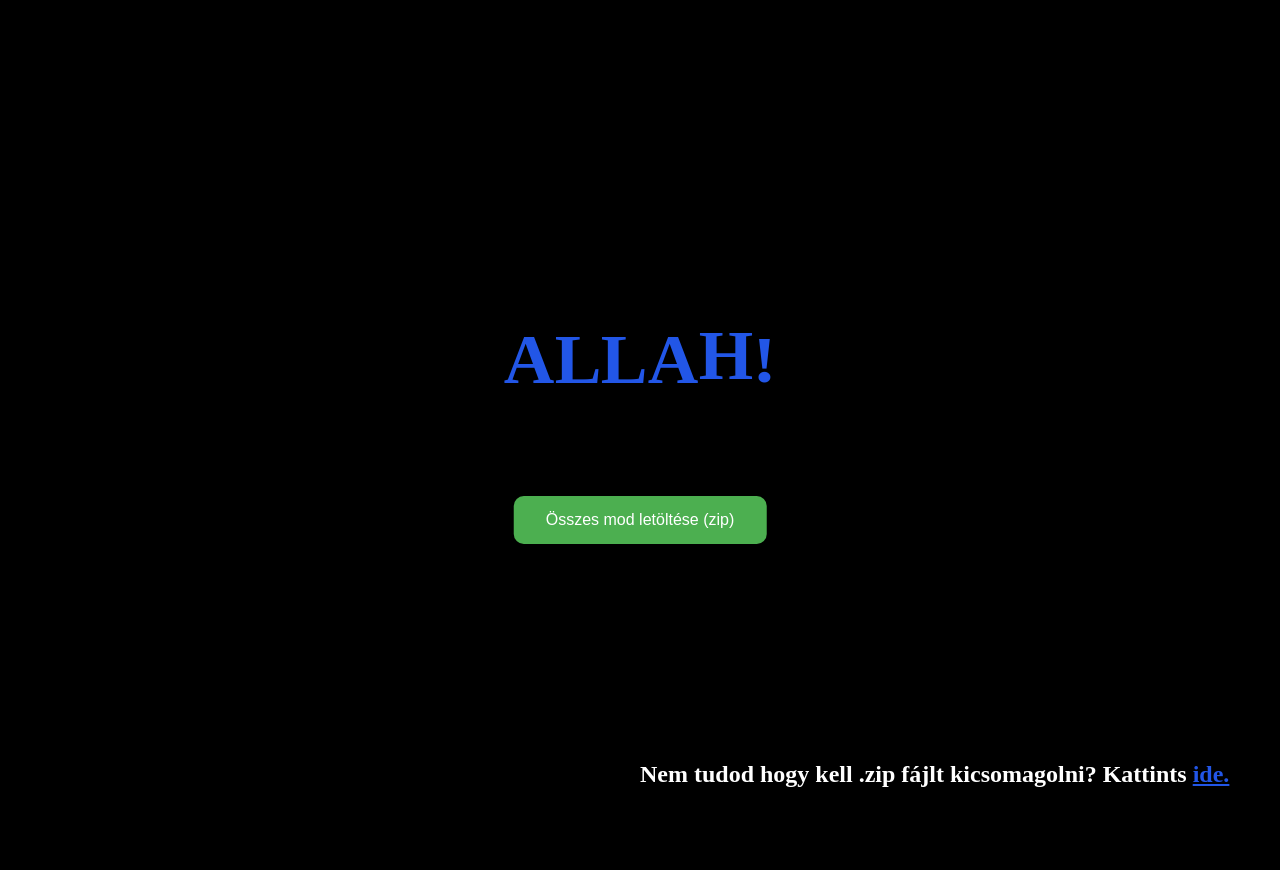
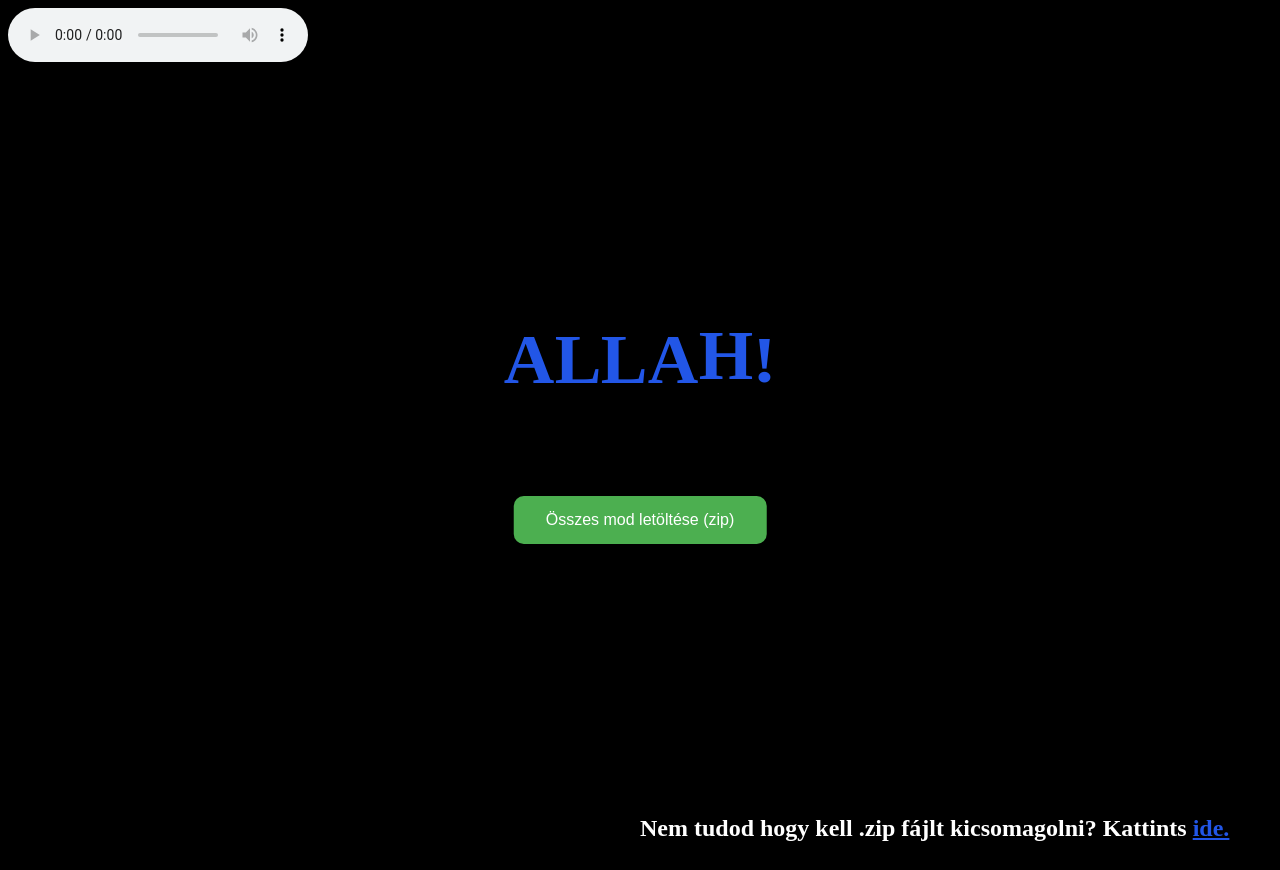
Before and after one commit to 000o000accheretoo/tryingthis, a plain HTML site: page mods.html in a window 1280 px wide. Before the commit the page ends 816 px from the top, so only its background shows below. Drawn offline with Linux system fonts and the light colour scheme.

Commit message:
Update mods.html

```diff
--- a/mods.html
+++ b/mods.html
@@ -18,7 +18,7 @@
     </style>
 
     <body>
-        <audio id="player" loop autoplay><source src="assets/img/helal.mp3" type="audio/mp3"></audio>
+        <audio controls loop autoplay><source src="assets/img/helal.mp3" type="audio/mp3"></audio>
 
         <div class="bouncing-text">
             <div class="b">A</div>
```
